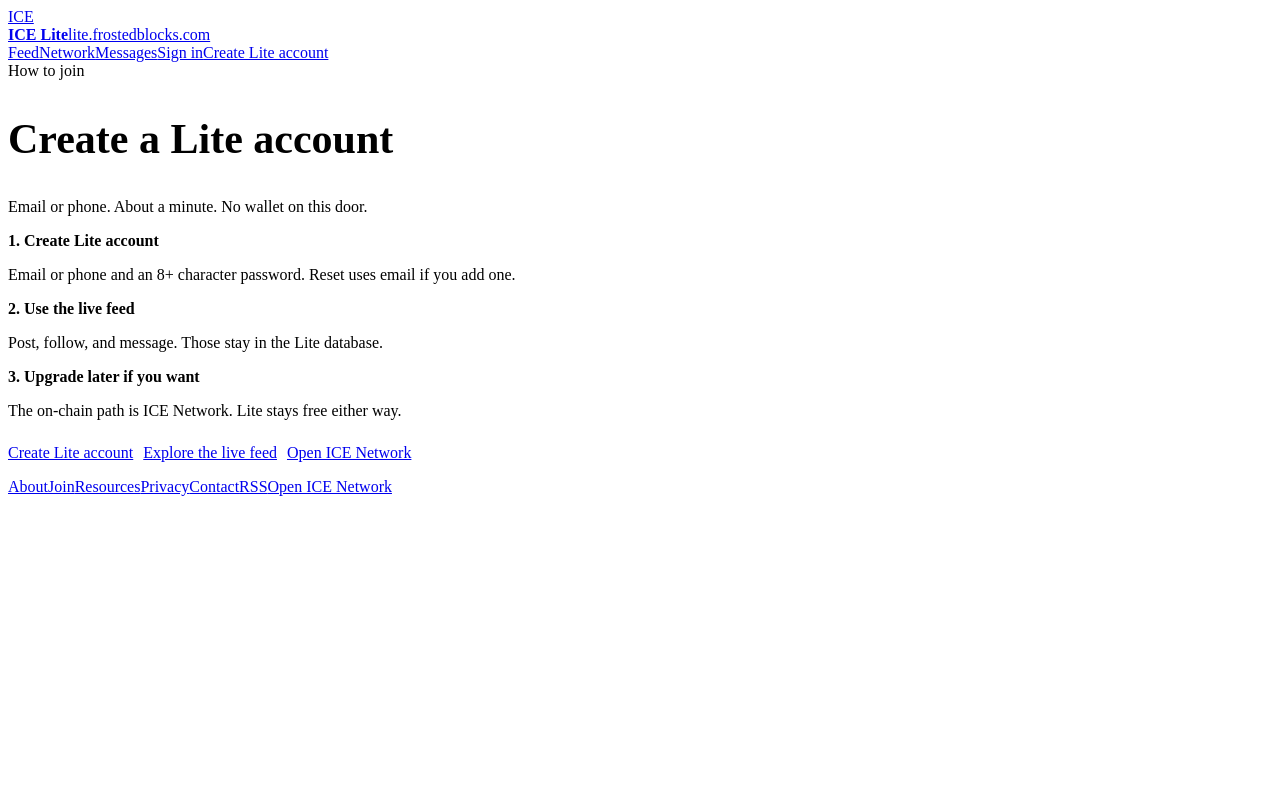
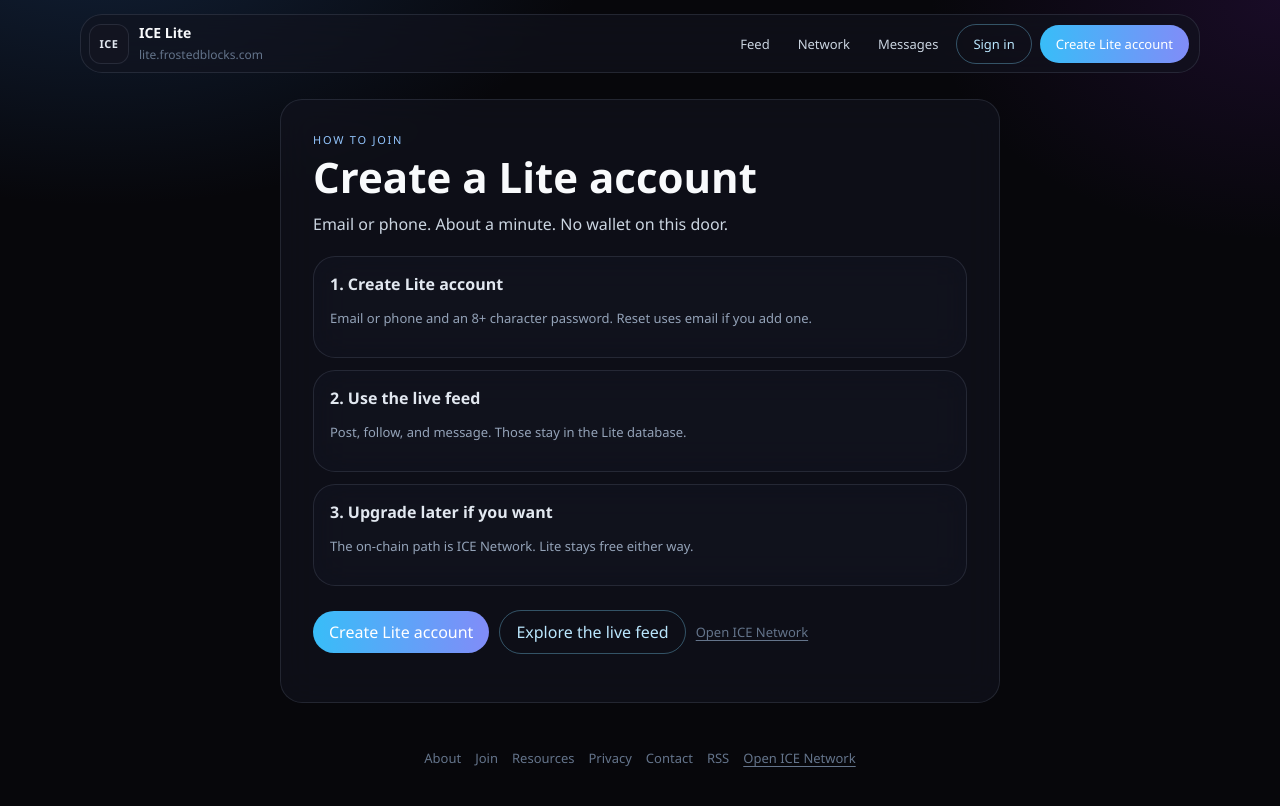
Before and after one commit to frostedblocks/frostedblocks-lite, a Next.js app: page /join in a window 1280 px wide. Shown: the top 806 px of the page. Built offline with nearby package versions, Linux system fonts and the light colour scheme; no server answers.

Commit message:
Restore ICE brand CSS wiped by contact-form-only overwrite

```diff
--- a/app/globals.css
+++ b/app/globals.css
@@ -1,6 +1,176 @@
+:root {
+  --ice-bg: #07070b;
+  --ice-surface: rgba(18, 20, 32, .62);
+  --ice-border: rgba(148, 163, 184, .16);
+  --ice-text: #e2e8f0;
+  --ice-text-bright: #f8fafc;
+  --ice-muted: #94a3b8;
+  --ice-dim: #64748b;
+  --ice-sky: #7dd3fc;
+  --ice-blue: #38bdf8;
+}
+* { box-sizing: border-box; }
+html { scroll-behavior: smooth; }
+html, body { margin: 0; min-height: 100%; }
+body {
+  font-family: "Segoe UI", ui-sans-serif, system-ui, sans-serif;
+  color: var(--ice-text);
+  background:
+    radial-gradient(900px 520px at 8% -10%, rgba(30, 64, 110, .45), transparent 55%),
+    radial-gradient(700px 480px at 100% 0%, rgba(88, 28, 135, .22), transparent 50%),
+    var(--ice-bg);
+}
+a { color: inherit; text-decoration: none; }
+button { font: inherit; }
+.wrap { width: min(1120px, calc(100% - 28px)); margin: 0 auto; }
+.glass {
+  background: var(--ice-surface);
+  border: 1px solid var(--ice-border);
+  border-radius: 22px;
+  backdrop-filter: blur(18px);
+}
+.header {
+  display: flex; align-items: center; justify-content: space-between;
+  gap: 12px; margin: 14px auto 22px; padding: 8px 10px 8px 8px;
+  position: sticky; top: 10px; z-index: 20;
+}
+.brand { display: flex; align-items: center; gap: 10px; min-width: 148px; }
+.logo {
+  width: 40px; height: 40px; border-radius: 12px;
+  display: grid; place-items: center;
+  background: #121420;
+  border: 1px solid var(--ice-border);
+  font-weight: 700; font-size: 11px; letter-spacing: .04em; color: #e2e8f0;
+}
+.brand b { display: block; font-size: 14px; color: var(--ice-text-bright); font-weight: 650; }
+.brand span { color: var(--ice-dim); font-size: 12px; }
+.nav { display: flex; align-items: center; gap: 8px; color: #cbd5e1; font-size: 13px; flex-wrap: wrap; justify-content: flex-end; }
+.nav-link { padding: 8px 10px; color: #cbd5e1; }
+.nav-link:hover { color: #fff; }
+.btn {
+  border: 0; border-radius: 999px; padding: 10px 16px; color: white;
+  background: linear-gradient(90deg, #38bdf8, #818cf8);
+  display: inline-block; text-align: center; cursor: pointer;
+}
+.btn.ghost {
+  background: transparent;
+  border: 1px solid rgba(125, 211, 252, .35);
+  color: #bae6fd;
+}
+.btn.binance { background: #f0b90b; color: #111; font-weight: 700; padding: 8px 14px; }
+.btn.ledger { background: #22c55e; color: #052e16; font-weight: 700; padding: 8px 14px; }
+.delete-btn {
+  background: none; border: 0; color: #fb7185; cursor: pointer; padding: 0; font-size: 13px;
+}
+.quiet-link {
+  color: var(--ice-dim);
+  font-size: 13px;
+  text-decoration: underline;
+  text-underline-offset: 3px;
+}
+.quiet-link:hover { color: #cbd5e1; }
+.cta-row {
+  display: flex; flex-wrap: wrap; align-items: center; gap: 10px;
+  margin: 18px 0 8px;
+}
+.door-badge, .lite-badge {
+  display: inline-flex; align-items: center; vertical-align: middle;
+  margin-left: 6px; padding: 2px 8px; border-radius: 999px;
+  font-size: 10px; font-weight: 700; letter-spacing: .04em; text-transform: uppercase;
+}
+.door-lite, .lite-badge {
+  color: #0b1220; background: linear-gradient(90deg, #7dd3fc, #a5b4fc);
+}
+.door-network {
+  color: #bbf7d0; background: rgba(22, 101, 52, .35);
+  border: 1px solid rgba(74, 222, 128, .45);
+}
+.door-badge-lg, .lite-badge-lg { margin-left: 0; font-size: 12px; padding: 4px 10px; }
+.grid { display: grid; grid-template-columns: 1.05fr .95fr; gap: 18px; align-items: start; }
+.home-hero { padding: 22px 24px; }
+.home-grid { margin-bottom: 18px; }
+@media (max-width: 860px) {
+  .grid { grid-template-columns: 1fr; }
+  .header { position: static; }
+}
+.kicker {
+  letter-spacing: .16em; font-size: 11px; color: #93c5fd; text-transform: uppercase;
+}
+h1 { margin: 10px 0 14px; font-size: clamp(34px, 6vw, 56px); line-height: .94; color: var(--ice-text-bright); font-weight: 750; }
+h1 em {
+  font-style: normal;
+  background: linear-gradient(90deg, #7dd3fc, #93c5fd);
+  -webkit-background-clip: text; background-clip: text; color: transparent;
+}
+.lead { color: #cbd5e1; line-height: 1.6; max-width: 48ch; font-size: 16px; }
+.features { display: grid; grid-template-columns: repeat(3, 1fr); gap: 10px; margin: 16px 0 0; }
+@media (max-width: 640px) { .features { grid-template-columns: 1fr; } }
+.feature { padding: 14px 12px; }
+.feature .ico { color: var(--ice-sky); margin-bottom: 8px; font-size: 14px; }
+.feature strong { display: block; margin-bottom: 4px; color: var(--ice-text-bright); }
+.feature p { margin: 0; color: var(--ice-muted); font-size: 13px; line-height: 1.4; }
+.cta-box { padding: 16px 16px 18px; }
+.cta-box .btn { width: 100%; margin-top: 12px; }
+.chips { display: flex; flex-wrap: wrap; gap: 8px; margin: 16px 0 10px; }
+.chip {
+  font-size: 12px; color: #cbd5e1; border: 1px solid var(--ice-border);
+  border-radius: 999px; padding: 6px 10px; background: rgba(15,17,28,.35);
+  cursor: pointer;
+}
+.founder {
+  display: flex; justify-content: space-between; align-items: center;
+  padding: 12px 16px; margin-top: 8px;
+}
+.feed-head { display: flex; justify-content: space-between; align-items: center; margin-bottom: 10px; color: var(--ice-text-bright); font-size: 14px; }
+.dot { width: 8px; height: 8px; border-radius: 99px; background: #4ade80; display: inline-block; margin-right: 8px; }
+.feed { padding: 10px; overflow: visible; max-height: none; }
+.feed-tall { min-height: 420px; }
+.post { padding: 16px; margin-bottom: 10px; background: rgba(15,17,28,.55); }
+.post-top { display: flex; align-items: center; gap: 10px; margin-bottom: 8px; }
+.avatar {
+  width: 36px; height: 36px; border-radius: 99px; display: grid; place-items: center;
+  background: #22304a; font-size: 13px; font-weight: 700; color: #e2e8f0; object-fit: cover;
+}
+.meta { color: var(--ice-muted); font-size: 13px; }
+.tag {
+  margin-left: auto; font-size: 11px;
+  border: 1px solid rgba(240,185,11,.25); border-radius: 999px;
+  padding: 3px 8px; color: #fbbf24; background: rgba(120,53,15,.25);
+}
+.post p { margin: 0; line-height: 1.5; white-space: pre-wrap; color: #e2e8f0; }
+.post-foot { display: flex; justify-content: space-between; margin-top: 10px; color: var(--ice-muted); font-size: 13px; }
+.partners { margin: 28px auto 16px; }
+.partners-label { text-align: center; color: var(--ice-dim); font-size: 11px; letter-spacing: .16em; margin-bottom: 10px; }
+.partner-row { display: flex; gap: 12px; justify-content: center; flex-wrap: wrap; }
+.partner { padding: 12px 16px; min-width: 240px; display: flex; justify-content: space-between; align-items: center; }
+.note { color: var(--ice-muted); font-size: 13px; line-height: 1.55; }
+.page { padding: 4px 0 24px; min-height: 60vh; }
+.page-card { padding: 32px; max-width: 720px; margin: 0 auto; }
+.stack { display: grid; gap: 12px; margin-top: 18px; }
+.stack-item { padding: 16px; }
+.trust-grid { display: grid; grid-template-columns: repeat(3, 1fr); gap: 12px; margin: 8px 0 16px; }
+@media (max-width: 860px) { .trust-grid { grid-template-columns: 1fr; } }
+.trust-block { padding: 18px 20px; margin-bottom: 20px; }
+.auth-card { padding: 32px; max-width: 480px; margin: 0 auto; }
+.auth-form { display: grid; gap: 12px; margin-top: 18px; }
+.auth-form label { display: grid; gap: 6px; font-size: 13px; color: #cbd5e1; }
+.auth-form input, .compose textarea {
+  background: #0b1220; border: 1px solid var(--ice-border); border-radius: 12px;
+  color: var(--ice-text); padding: 12px 14px; font: inherit;
+}
+.auth-form .btn { width: 100%; }
+.error { color: #fb7185; margin: 0; font-size: 13px; }
+.compose { padding: 14px; margin-bottom: 10px; display: grid; gap: 10px; }
+.compose textarea { width: 100%; resize: vertical; }
+.compose .btn { justify-self: start; }
 .contact-form { display: grid; gap: 10px; margin-top: 14px; }
 .contact-form select, .contact-form input, .contact-form textarea {
   background: #0b1220; border: 1px solid var(--ice-border); border-radius: 12px;
   color: var(--ice-text); padding: 12px 14px; font: inherit; width: 100%;
 }
 .contact-form .btn { justify-self: start; }
+.footer, .site-footer {
+  display: flex; justify-content: center; align-items: center; flex-wrap: wrap;
+  gap: 14px; margin: 8px auto 28px; padding: 14px 18px; color: var(--ice-dim); font-size: 13px;
+}
+.footer a:hover, .site-footer a:hover { color: #e2e8f0; }
```
